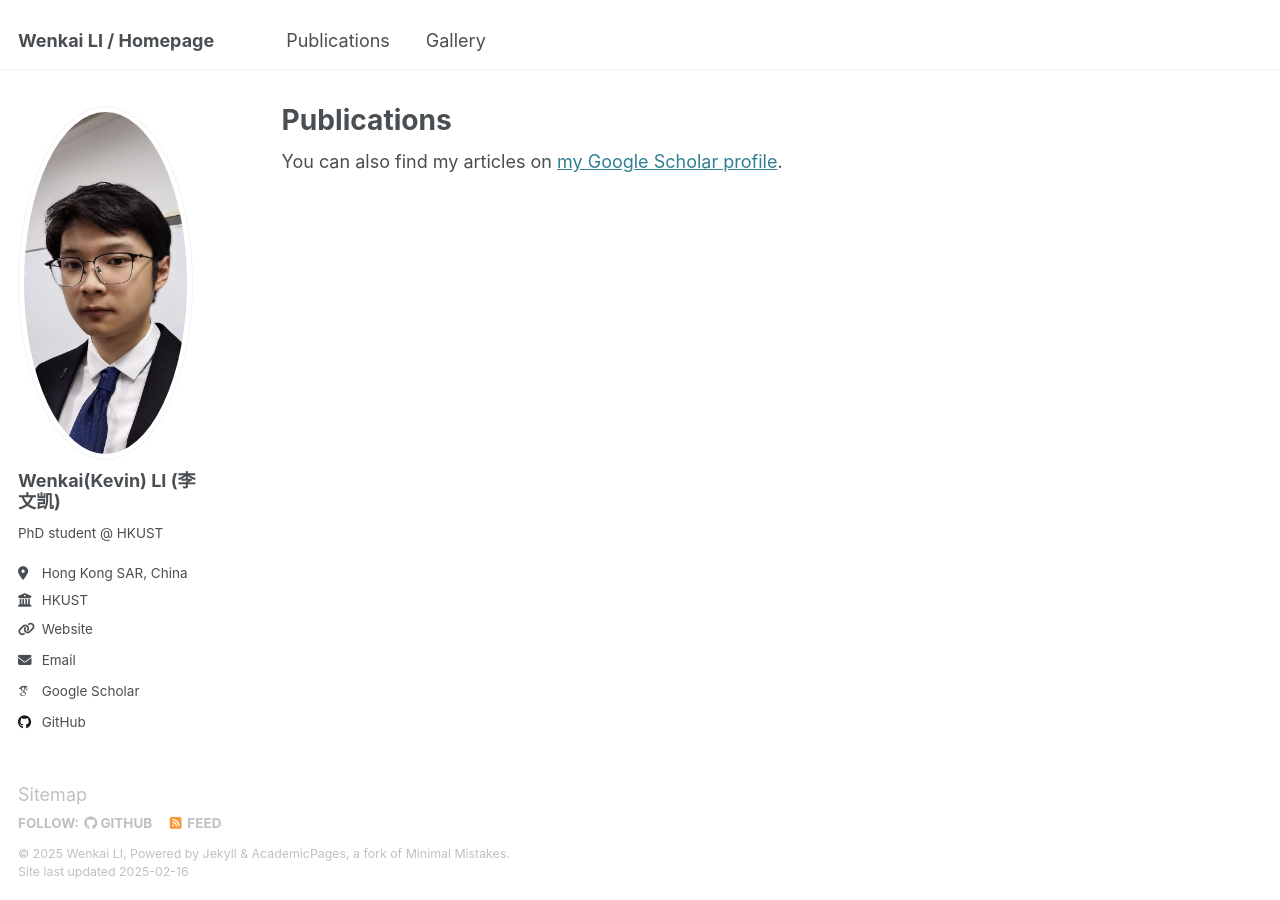
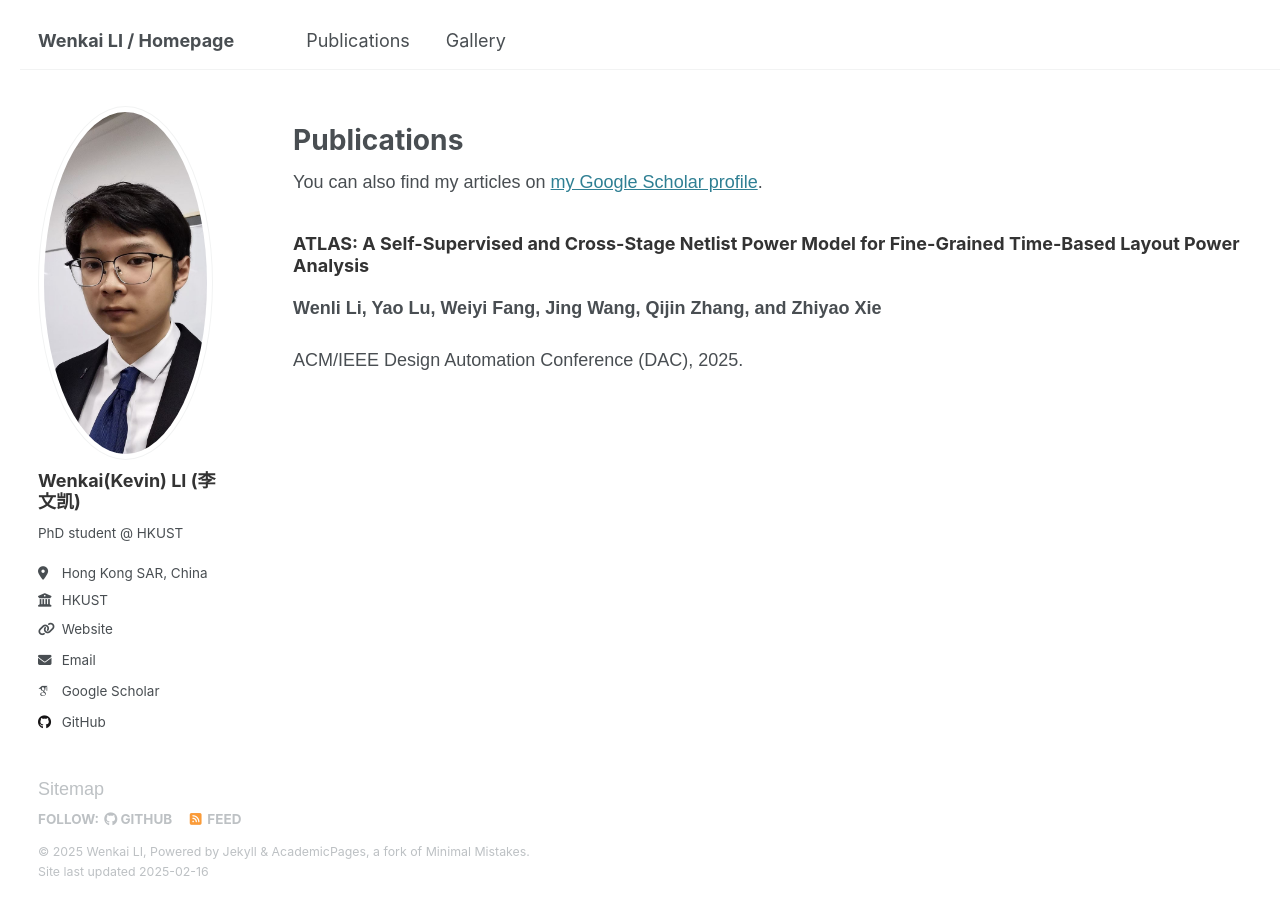
Before and after one commit to kevin333kevin/wenkaili.github.io, a Jekyll site: the page built from _pages/publications.html, in a window 1280 px wide. Built offline with Jekyll 4.4.1, drawn with Linux system fonts in a browser that asks for light colours; some web fonts are replaced.

Commit message:
Update publications.html

```diff
--- a/_pages/publications.html
+++ b/_pages/publications.html
@@ -8,7 +8,38 @@ author_profile: true
 {% if site.author.googlescholar %}
   <div class="wordwrap">You can also find my articles on <a href="{{site.author.googlescholar}}">my Google Scholar profile</a>.</div>
 {% endif %}
+<!DOCTYPE html>
+<html lang="en">
+<head>
+    <meta charset="UTF-8">
+    <meta name="viewport" content="width=device-width, initial-scale=1.0">
+    <title>ATLAS Paper Citation</title>
+    <style>
+        body {
+            font-family: Arial, sans-serif;
+            line-height: 1.6;
+            margin: 20px;
+        }
+        h3 {
+            color: #333;
+        }
+        .authors {
+            font-weight: bold;
+        }
+    </style>
+</head>
+<body>
 
+    <h3>ATLAS: A Self-Supervised and Cross-Stage Netlist Power Model for Fine-Grained Time-Based Layout Power Analysis</h3>
+    <p class="authors">
+        Wenli Li, Yao Lu, Weiyi Fang, Jing Wang, Qijin Zhang, and Zhiyao Xie
+    </p>
+    <p>
+        ACM/IEEE Design Automation Conference (DAC), 2025.
+    </p>
+
+</body>
+</html>
 <!-- {% include base_path %} -->
 
 <!-- New style rendering if publication categories are defined -->
```
